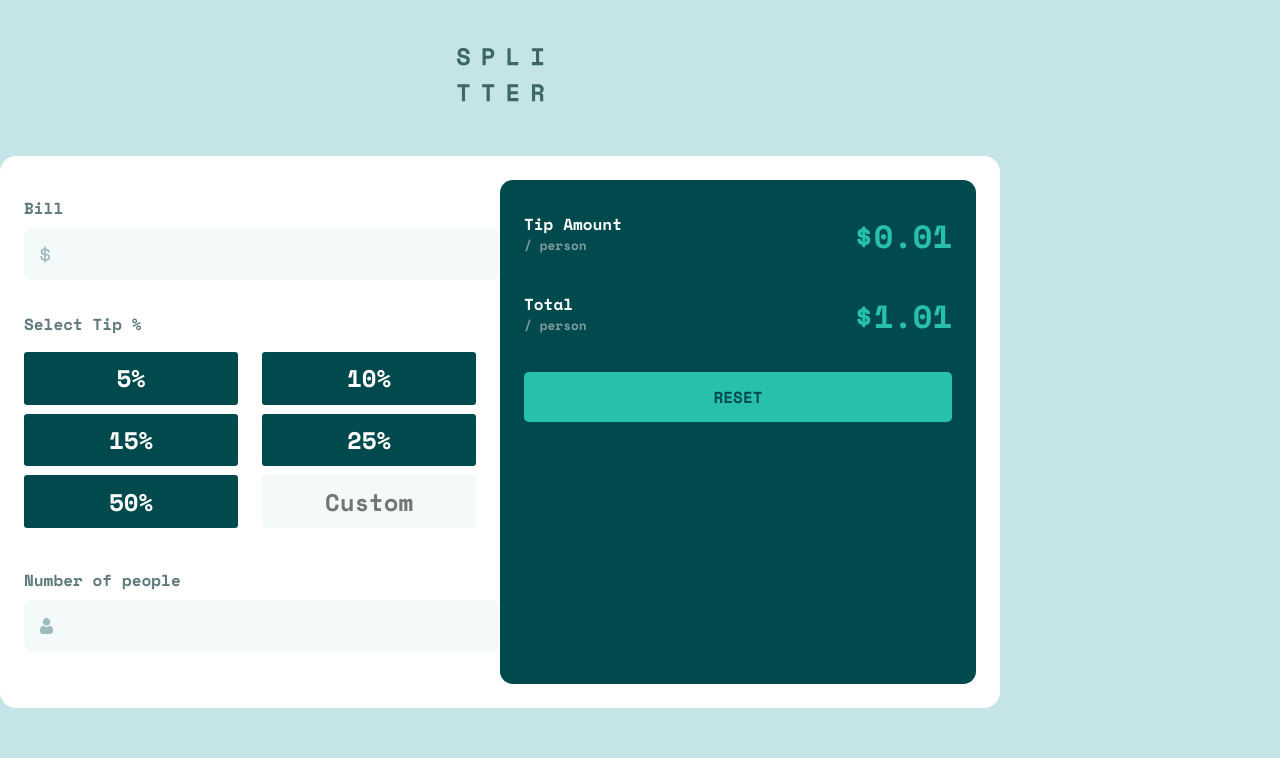
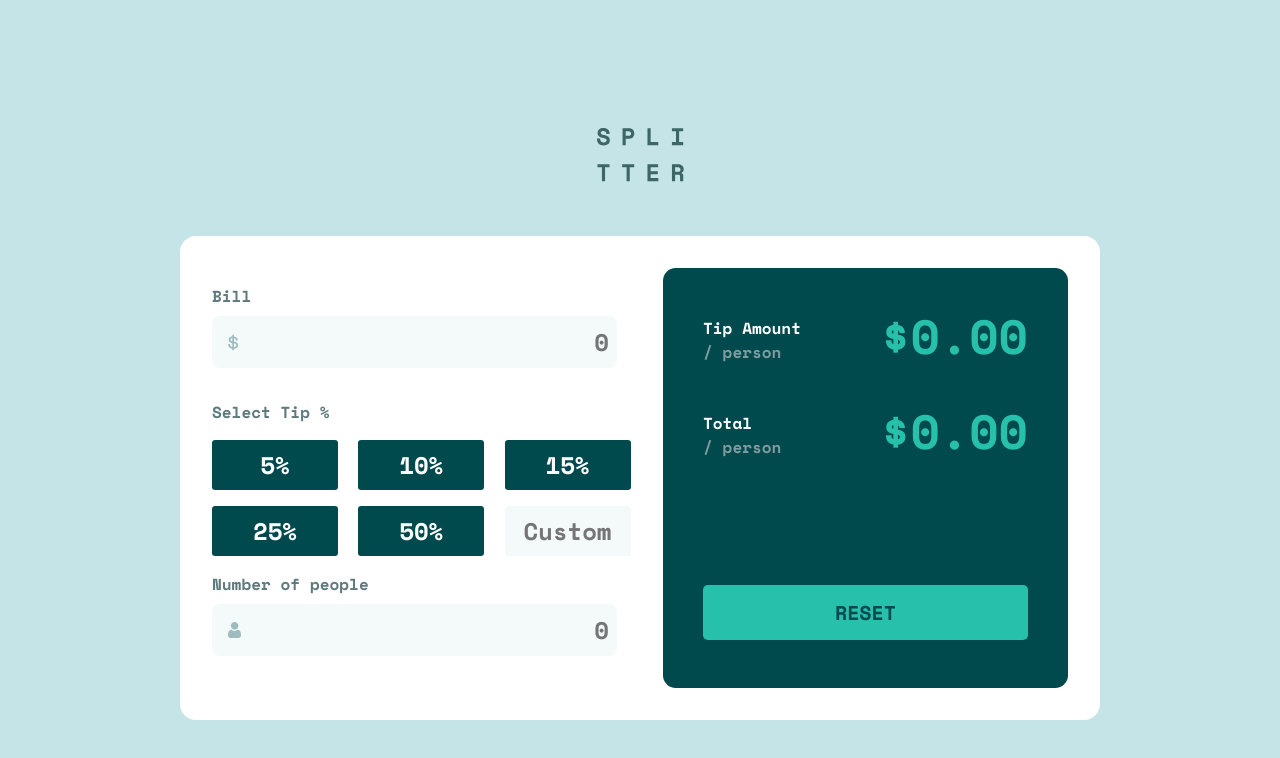
Before and after one commit to YerikAH/simple-calc-tip, a React (Vite) app: page / in a window 1280 px wide. Shown: the top 758 px of the page. Built offline with nearby package versions, Linux system fonts and the light colour scheme.

Commit message:
i really love TypeScript

```diff
--- a/src/components/AppComponent.tsx
+++ b/src/components/AppComponent.tsx
@@ -1,4 +1,4 @@
-import React, { cloneElement, useEffect, useState } from "react";
+import React, { useEffect, useState } from "react";
 import logo from "../assets/logo.svg";
 import dollar from "../assets/icon-dollar.svg";
 import person from "../assets/icon-person.svg";
@@ -28,6 +28,8 @@ import {
   AppAll,
   AppCenter,
   PartTwoButtonActive,
+  SeparateDiv,
+  SpanError,
 } from "./Styles";
 
 export default function AppComponent() {
@@ -35,7 +37,9 @@ export default function AppComponent() {
     numberSelect: number;
     active: boolean;
   };
-
+  type styleErr = {
+    border: string;
+  };
   const initialState: tipPor[] = [
     {
       numberSelect: 5,
@@ -69,9 +73,31 @@ export default function AppComponent() {
   const [tipAmount, setTipAmount] = useState<string>("$00.00");
   const [totalPerson, setTotalPerson] = useState<string>("$00.00");
 
+  // state for error
+  //bill
+  const [erroBill, setErroBill] = useState<boolean>(false);
+  const [errMessBill, setErrMessBill] = useState<string>("");
+  const [styleErrBill, setStyleErrBill] = useState<styleErr>();
+  // people
+  const [erroPeople, setErroPeople] = useState<boolean>(false);
+  const [errMessPeople, setErrMessPeople] = useState<string>("");
+  const [styleErrPeople, setStyleErrPeople] = useState<styleErr>();
+
+  // custom
+  const [erroCustom, setErroCustom] = useState<boolean>(false);
+  const [errMessCustom, setErrMessCustom] = useState<string>("");
+  const [styleErrCustom, setStyleErrCustom] = useState<styleErr>();
+
+  function trunc(x: number, posiciones: number = 0): number {
+    let s: string = x.toString();
+    let decimalLength: number = s.indexOf(".") + 1;
+    let numStr: string = s.substr(0, decimalLength + posiciones);
+    return Number(numStr);
+  }
+
   function handleClick(id: number) {
     // reset ui
-    let moreVar = resetStatusTip();
+    let moreVar: tipPor[] = resetStatusTip();
     // select id
     const varTemp: tipPor[] = [...moreVar];
     let varfind: tipPor | undefined = varTemp.find(
@@ -86,50 +112,58 @@ export default function AppComponent() {
       setTipRender(varTemp);
     }
   }
-  const handleChange = (
+
+  function handleChange(
     e: React.ChangeEvent<HTMLInputElement>,
     useStateUpdate: React.Dispatch<React.SetStateAction<string>>,
     useStateUpdateOptional?: React.Dispatch<React.SetStateAction<string>>
-  ) => {
-    let inputChange = e.target.value;
+  ): void {
+    let inputChange: string = e.target.value;
     useStateUpdate(inputChange);
     if (useStateUpdateOptional !== undefined) {
       useStateUpdateOptional(inputChange);
       resetStatusTip();
     }
-  };
-  function trunc(x: number, posiciones: number = 0): number {
-    let s: string = x.toString();
-    let decimalLength: number = s.indexOf(".") + 1;
-    let numStr: string = s.substr(0, decimalLength + posiciones);
-    return Number(numStr);
   }
 
-  function validationInput(varToBeChecked: string): number {
+  function validationInput(
+    varToBeChecked: string,
+    useBoolean: React.Dispatch<React.SetStateAction<boolean>>,
+    useMessage: React.Dispatch<React.SetStateAction<string>>
+  ): number {
     if (varToBeChecked === "0") {
+      if (useBoolean !== undefined && useMessage !== undefined) {
+        useBoolean(true);
+        useMessage("Can't be zero");
+      }
       return 1.0;
     } else {
       let verification = parseFloat(varToBeChecked);
       if (isNaN(verification)) {
+        if (useBoolean !== undefined && useMessage !== undefined) {
+          useBoolean(true);
+          useMessage("You must enter numbers");
+        }
         return 1.0;
       } else {
+        if (useBoolean !== undefined) {
+          useBoolean(false);
+        }
         return verification;
       }
     }
   }
-  function calcSimpleTip() {
+  function calcSimpleTip(): void {
     let billStateConvert: number;
     let peopleStateConvert: number;
     let porcentConvert: number;
-    billStateConvert = validationInput(billState);
-    peopleStateConvert = validationInput(peopleState);
-    porcentConvert = validationInput(porcent);
-    console.log("\n");
-    console.log("\n");
-    console.log("\n");
-    console.log("bill state: ", billStateConvert);
-    console.log("people state: ", peopleStateConvert);
-    console.log("percent state: ", porcentConvert);
+    billStateConvert = validationInput(billState, setErroBill, setErrMessBill);
+    peopleStateConvert = validationInput(
+      peopleState,
+      setErroPeople,
+      setErrMessPeople
+    );
+    porcentConvert = validationInput(porcent, setErroCustom, setErrMessCustom);
 
     let calctip: number =
       (billStateConvert * (porcentConvert / 100)) / peopleStateConvert;
@@ -142,8 +176,8 @@ export default function AppComponent() {
     console.log("total person result: ", totalcalc);
     setTipAmount(tipAmountResult);
     setTotalPerson(totalPersonResult);
-    return true;
   }
+
   function resetStatusTip(): tipPor[] {
     const moreVar = [...tipRender];
     moreVar.map((item) => {
@@ -154,12 +188,75 @@ export default function AppComponent() {
     setTipRender(moreVar);
     return moreVar;
   }
+
+  function handleReset(): void {
+    setBillState("");
+    setPeopleState("");
+    setCustomState("");
+    // setPorcent(""); by the effect, no affect in nothing, state for operation
+    setTipAmount("$0.00");
+    setTotalPerson("$0.00");
+    resetStatusTip();
+  }
+  // calc calcSimpleTip when porcent is change
+
   useEffect(() => {
     calcSimpleTip();
   }, [porcent]);
+
   useEffect(() => {
+    // render buttons percent
     setTipRender(initialState);
+    // open app
+    setTipAmount("$0.00");
+    setTotalPerson("$0.00");
+    setErroBill(false);
+    setErroPeople(false);
+    setErroCustom(false);
   }, []);
+
+  useEffect(() => {
+    if (erroBill) {
+      let borderTy: styleErr = {
+        border: "2px solid var(--red)",
+      };
+      setStyleErrBill(borderTy);
+    } else {
+      let borderTy: styleErr = {
+        border: "none",
+      };
+      setStyleErrBill(borderTy);
+    }
+  }, [erroBill]);
+
+  useEffect(() => {
+    if (erroPeople) {
+      let borderTy: styleErr = {
+        border: "2px solid var(--red)",
+      };
+      setStyleErrPeople(borderTy);
+    } else {
+      let borderTy: styleErr = {
+        border: "none",
+      };
+      setStyleErrPeople(borderTy);
+    }
+  }, [erroPeople]);
+
+  useEffect(() => {
+    if (erroCustom) {
+      let borderTy: styleErr = {
+        border: "2px solid var(--red)",
+      };
+      setStyleErrCustom(borderTy);
+    } else {
+      let borderTy: styleErr = {
+        border: "none",
+      };
+      setStyleErrCustom(borderTy);
+    }
+  }, [erroCustom]);
+
   return (
     <React.Fragment>
       <AppAll>
@@ -173,10 +270,12 @@ export default function AppComponent() {
             <ContainerAppOne>
               <AppOnePartOne>
                 <PartOneSpan>Bill</PartOneSpan>
-                <PartOneDiv>
+                {erroBill && <SpanError>{errMessBill}</SpanError>}
+                <PartOneDiv style={styleErrBill}>
                   <PartOneImg src={dollar} alt="dolar" />
                   <PartOneInput
                     type="text"
+                    placeholder="0"
                     value={billState}
                     onChange={(e) => handleChange(e, setBillState)}
                     onBlur={calcSimpleTip}
@@ -186,6 +285,7 @@ export default function AppComponent() {
 
               <AppOnePartTwo>
                 <PartTwoSpan>Select Tip %</PartTwoSpan>
+                {erroCustom && <SpanError>{errMessCustom}</SpanError>}
                 <PartTwoDiv>
                   <>
                     {tipRender.map((item) =>
@@ -214,16 +314,20 @@ export default function AppComponent() {
                       handleChange(e, setCustomState, setPorcent)
                     }
                     onBlur={calcSimpleTip}
+                    style={styleErrCustom}
                   />
                 </PartTwoDiv>
               </AppOnePartTwo>
 
               <AppOnePartOne>
                 <PartOneSpan>Number of people</PartOneSpan>
-                <PartOneDiv>
+
+                {erroPeople && <SpanError>{errMessPeople}</SpanError>}
+                <PartOneDiv style={styleErrPeople}>
                   <PartOneImg src={person} alt="person" />
                   <PartOneInput
                     type="text"
+                    placeholder="0"
                     value={peopleState}
                     onChange={(e) => handleChange(e, setPeopleState)}
                     onBlur={calcSimpleTip}
@@ -232,7 +336,8 @@ export default function AppComponent() {
               </AppOnePartOne>
             </ContainerAppOne>
             <ContainerAppTwo>
-              <AppTwoPartOne>
+              <SeparateDiv>
+                <AppTwoPartOne special="true">
                   <ATPartOneBoxOne>
                     <ATPartOneBoxOneTitle>Tip Amount</ATPartOneBoxOneTitle>
                     <ATPartOneBoxOneDescription>
@@ -250,7 +355,8 @@ export default function AppComponent() {
                   </ATPartOneBoxOne>
                   <ATPartOneBoxTwoPrice>{totalPerson}</ATPartOneBoxTwoPrice>
                 </AppTwoPartOne>
-              <AppTwoPartEnd>RESET</AppTwoPartEnd>
+              </SeparateDiv>
+              <AppTwoPartEnd onClick={handleReset}>RESET</AppTwoPartEnd>
             </ContainerAppTwo>
           </ContainerApp>
         </AppCenter>
--- a/src/components/Styles.tsx
+++ b/src/components/Styles.tsx
@@ -5,10 +5,11 @@ export const AppAll = styled.div`
   height: 100vh;
   overflow: auto;
   display: grid;
+  place-items: center;
 `;
 export const AppCenter = styled.div`
   width: 100%;
-  max-width: 1000px;
+  max-width: 57.5rem;
 `;
 
 export const AppComponentCenter = styled.div`
@@ -26,7 +27,9 @@ export const ContainerApp = styled.div`
   border-radius: 1rem;
   @media (min-width: 900px) {
     display: grid;
-    grid-template-columns: repeat(2, 50%);
+    grid-template-columns: 25.313rem 25.313rem;
+    padding: 2rem;
+    justify-content: space-between;
   }
 `;
 
@@ -40,6 +43,7 @@ export const AppOnePartOne = styled.div`
   flex-direction: column;
   justify-content: start;
   margin: 1rem 0;
+  position: relative;
 `;
 export const PartOneSpan = styled.span`
   font-size: 1rem;
@@ -70,7 +74,9 @@ export const PartOneInput = styled.input`
   outline: none;
 `;
 
-export const AppOnePartTwo = styled.div``;
+export const AppOnePartTwo = styled.div`
+  position: relative;
+`;
 export const PartTwoSpan = styled.span`
   font-size: 1rem;
   color: var(--dark-grayish-cyan);
@@ -82,6 +88,13 @@ export const PartTwoDiv = styled.div`
   margin: 1rem 0 2.5rem 0;
   height: 11rem;
   grid-template-rows: repeat(3, 3.3rem);
+  @media (min-width: 900px) {
+    row-gap: 1rem;
+    height: auto;
+    grid-template-columns: repeat(3, 7.875rem);
+    grid-template-rows: repeat(2, 3.125rem);
+    margin: 1rem 0;
+  }
 `;
 export const PartTwoButton = styled.button`
   width: 100%;
@@ -119,15 +132,23 @@ export const ContainerAppTwo = styled.div`
   gap: 2rem;
   display: flex;
   flex-direction: column;
+  justify-content: space-between;
+  @media (min-width: 900px) {
+    padding: 2rem 2.5rem;
+  }
 `;
 
 export const AppTwoPartOne = styled.div`
   display: flex;
   justify-content: space-between;
+  margin-bottom: ${(props) => props.special && "1.5rem"};
 `;
 export const ATPartOneBoxOne = styled.div`
   display: flex;
   flex-direction: column;
+  @media (min-width: 900px) {
+    margin-top: 1rem;
+  }
 `;
 export const ATPartOneBoxOneTitle = styled.h5`
   font-size: 1rem;
@@ -136,10 +157,16 @@ export const ATPartOneBoxOneTitle = styled.h5`
 export const ATPartOneBoxOneDescription = styled.span`
   color: var(--grayish-cyan);
   font-size: 0.8rem;
+  @media (min-width: 900px) {
+    font-size: 1rem;
+  }
 `;
 export const ATPartOneBoxTwoPrice = styled.h4`
   color: var(--strong-cyan);
   font-size: 2rem;
+  @media (min-width: 900px) {
+    font-size: 3rem;
+  }
 `;
 export const AppTwoPartEnd = styled.button`
   width: 100%;
@@ -148,4 +175,15 @@ export const AppTwoPartEnd = styled.button`
   padding: 0.8rem;
   border-radius: 0.3rem;
   font-size: 1rem;
+  @media (min-width: 900px) {
+    margin-bottom: 1rem;
+    font-size: 1.25rem;
+  }
 `;
+export const SeparateDiv = styled.div``;
+// component for error
+export const SpanError = styled.span`
+  position: absolute;
+  right: 0;
+  color: var(--red);
+`;
--- a/src/index.css
+++ b/src/index.css
@@ -7,6 +7,7 @@
   --grayish-cyan: hsl(184, 14%, 56%);
   --light-grayish-cyan: hsl(185, 41%, 84%);
   --very-light-grayish-cyan: hsl(189, 41%, 97%);
+  --red: #b47b6d;
   --white: hsl(0, 0%, 100%);
   --type: "Space Mono", "sans-serif";
 }
```
Lines whose indentation alone changed are shown as unchanged.
